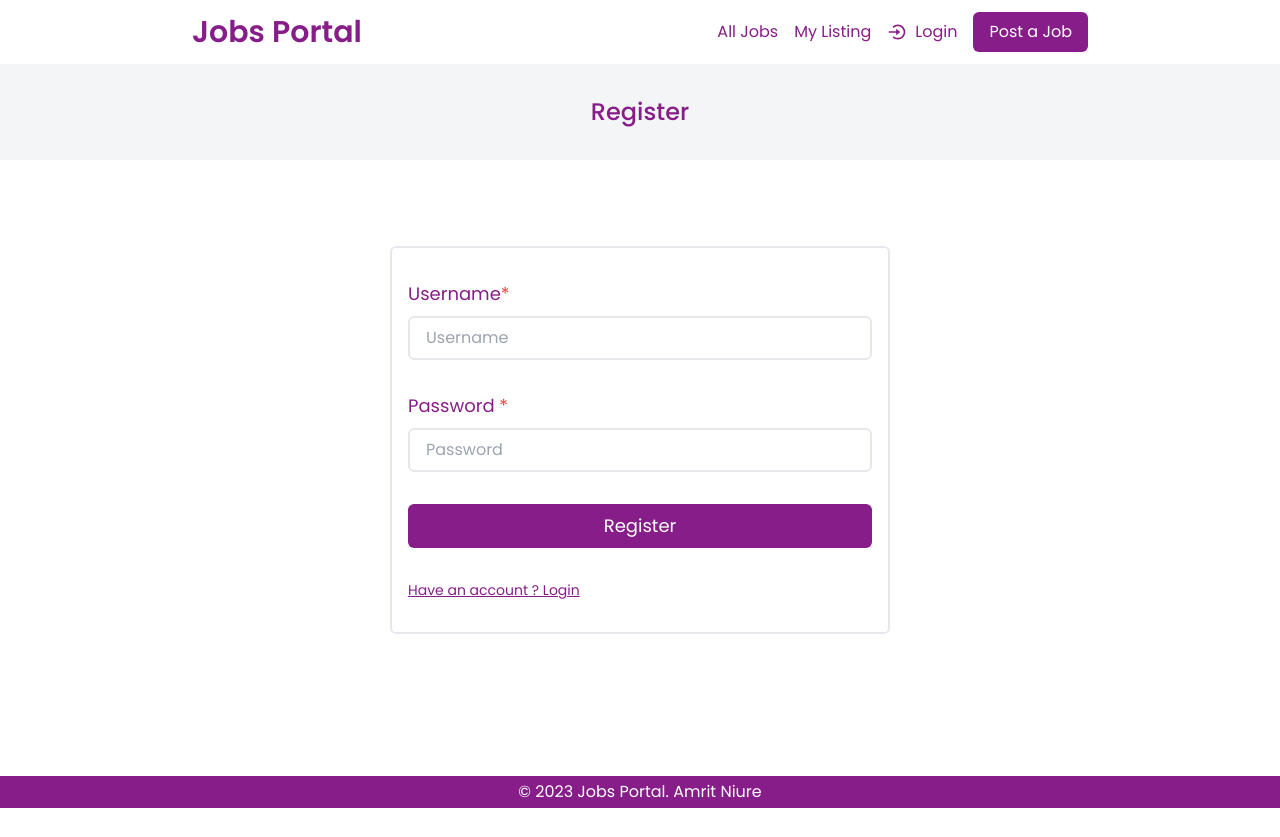
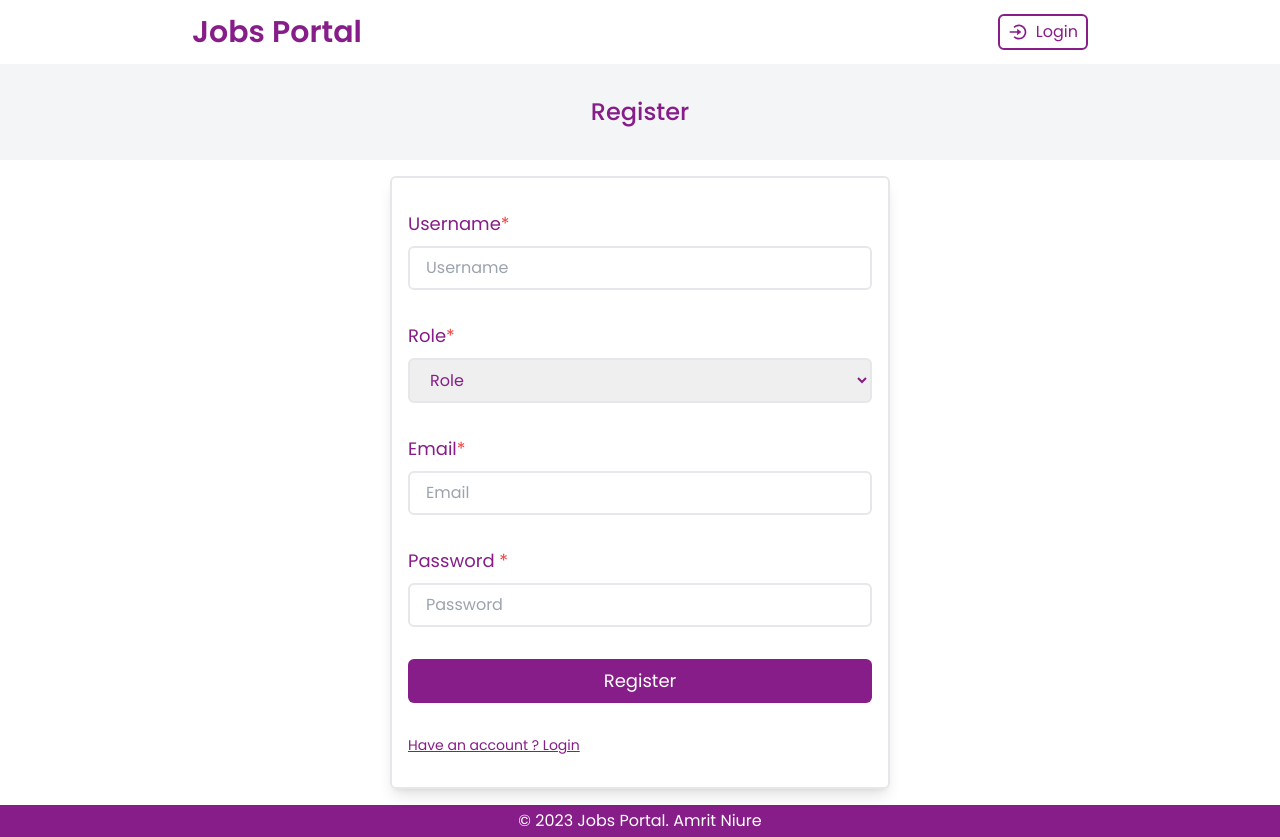
Before and after one commit to amrit-niure/Jobs-Portal, a React (Vite) app in the folder client/: page / in a window 1280 px wide. Both pictures are taken after a click on the element "Don't have an account ? Sign Up". Before the commit the page ends 808 px from the top, so only its background shows below. Built offline with nearby package versions, Linux system fonts and the light colour scheme; no server answers; a web font is replaced by a local one.

Commit message:
Minor changes

```diff
--- a/client/src/components/Form.jsx
+++ b/client/src/components/Form.jsx
@@ -7,6 +7,7 @@ import { useNavigate } from 'react-router-dom'
 import { useDispatch } from 'react-redux'
 import { setLogin } from '../state/index.js'
 const Form = () => {
+    const endpoint = import.meta.env.VITE_ENDPOINT;
     const navigate = useNavigate()
     const dispatch = useDispatch()
     const [pageType, setPageType] = useState("login")
@@ -14,18 +15,29 @@ const Form = () => {
     const isRegister = pageType === "register"
     const initialRegisterValues = {
         username: '',
+        role: '',
+        email: '',
+        password: '',
+    }
+    const initialLoginValues = {
+        username: '',
         password: '',
     }
     const registerSchema = yup.object().shape({
         username: yup.string().required('Username is a required field'),
+        role: yup.string().required('Role is a required field'),
+        email: yup.string().required('Email is a required field'),
+        password: yup.string().required('Password is a required field'),
+    })
+    const loginSchema = yup.object().shape({
+        username: yup.string().required('Username is a required field'),
         password: yup.string().required('Password is a required field'),
     })
 
-const register = async (values,onSubmitProps) => {
+    const register = async (values, onSubmitProps) => {
         try {
-        // const registered = await axios.post('http://192.168.0.8:5000/auth/register',values)
-        const registered = await axios.post('http://10.35.0.165:5000/auth/register',values)
-        if(registered.data.success){
+            const registered = await axios.post(`${endpoint}/auth/register`, values)
+            if (registered.data.success) {
                 setPageType('login')
                 onSubmitProps.resetForm()
             }
@@ -33,14 +45,13 @@ const register = async (values,onSubmitProps) => {
             console.log(error)
         }
     }
-const login = async (values,onSubmitProps) => {
+    const login = async (values, onSubmitProps) => {
         try {
-        // const loggedIn = await axios.post('http://192.168.0.8:5000/auth/login',values)
-        const loggedIn = await axios.post('http://10.35.0.165:5000/auth/login',values)
-        if(loggedIn.data.success){
+            const loggedIn = await axios.post(`${endpoint}/auth/login`, values)
+            if (loggedIn.data.success) {
                 dispatch(setLogin({
-                user : loggedIn.data.user,
-                token : loggedIn.data.token,
+                    user: loggedIn.data.user,
+                    token: loggedIn.data.token,
                 }))
                 navigate('/')
             }
@@ -51,21 +62,23 @@ const login = async (values,onSubmitProps) => {
 
 
     const handleFormSubmit = async (values, onSubmitProps) => {
-        if(isLogin) await login(values,onSubmitProps)
-        if(isRegister) await register(values,onSubmitProps)
+        if (isLogin) await login(values, onSubmitProps)
+        if (isRegister) await register(values, onSubmitProps)
     }
+
+
     return (
-        <div>
+        <div className='h-full'>
             <div
-                className='bg-light-lightBackground px-[5rem] md:px-[10rem] text-xl md:text-2xl text-center py-[2rem] font-semiBold text-light-primary'
+                className='bg-light-lightBackground px-[5rem] md:px-[10rem] text-xl md:text-2xl text-center py-[2rem] font-semiBold text-light-primary h-[6rem] '
             >
                 <h2>{isLogin ? "Login" : "Register"}</h2>
             </div>
-            <div>
+            <div className='min-h-[78vh] py-4 flex'>
                 <Formik
                     onSubmit={handleFormSubmit}
-                    initialValues={initialRegisterValues}
-                    validationSchema={registerSchema}
+                    initialValues={ isRegister ? initialRegisterValues : initialLoginValues}
+                    validationSchema={ isRegister ? registerSchema : loginSchema}
                 >
                     {({
                         values,
@@ -76,10 +89,10 @@ const login = async (values,onSubmitProps) => {
                         resetForm,
                         handleSubmit
                     }) => (
-                        <div className='w-full h-[70vh] flex items-center justify-center'>
+                        <div className='w-full flex items-center justify-center'>
 
                             <form
-                                className='w-[300px] md:w-[500px] border-2 py-[2rem] px-[1rem] rounded-md flex flex-col gap-8'
+                                className='w-[400px] md:w-[500px] border-2 py-[2rem] px-[1rem] rounded-md flex flex-col gap-8 shadow-lg'
                                 onSubmit={handleSubmit}
                             >
                                 <div
@@ -98,6 +111,53 @@ const login = async (values,onSubmitProps) => {
                                     />
                                     {touched.username && errors.username ? (<div className='text-red-500 py-[0rem] text-sm '>{errors.username} </div>) : null}
                                 </div>
+
+
+                                {isRegister && (
+                                    <>
+
+
+<div
+                    className='flex w-full flex-col gap-2'
+                  >
+                    <label htmlFor="type" className='text-lg  text-light-primary'>Role<span className="text-red-500">*</span></label>
+                    <select className='px-[1rem] focus:outline-none border-2 py-[0.5rem] rounded-md text-light-primary'
+                      value={values.role}
+                      name='role'
+                      onChange={handleChange}
+                      onBlur={handleBlur}
+                    >
+                      <option value="" disabled selected>Role</option>
+                      <option value="As an Employer">As an Employer</option>
+                      <option value="As a Job Seeker">As a Job Seeker</option>
+                    </select>
+                    {touched.role && errors.role ? (<div className='text-red-500 py-[0rem] text-sm '>{errors.role} </div>) : null}
+                  </div>
+
+                                        <div
+                                            className='flex flex-col gap-2'
+                                        >
+                                            <label htmlFor="email" className='text-lg  text-light-primary'>Email<span className="text-red-500">*</span></label>
+                                            <input
+                                                type="text"
+                                                id='email'
+                                                name='email'
+                                                value={values.email}
+                                                onChange={handleChange}
+                                                onBlur={handleBlur}
+                                                placeholder='Email'
+                                                className='px-[1rem] focus:outline-none border-2 py-[0.5rem] rounded-md text-light-primary'
+                                            />
+                                            {touched.email && errors.email ? (<div className='text-red-500 py-[0rem] text-sm '>{errors.email} </div>) : null}
+                                        </div>
+
+                                    </>
+                                )
+
+                                }
+
+
+
                                 <div
                                     className='flex flex-col gap-2'
                                 >
@@ -116,7 +176,7 @@ const login = async (values,onSubmitProps) => {
                                 </div>
                                 <button type="submit" className='w-full text-lg '><Button content={isLogin ? "Login" : "Register"} /></button>
                                 <div
-                                     onClick={()=> {
+                                    onClick={() => {
                                         setPageType(isLogin ? 'register' : 'login')
                                         resetForm()
                                     }}
--- a/client/src/components/Navbar.jsx
+++ b/client/src/components/Navbar.jsx
@@ -5,12 +5,12 @@ import { HiOutlineMenuAlt1 } from 'react-icons/hi'
 import { useNavigate } from 'react-router-dom'
 import Button from './Button'
 import { setLogout } from '../state'
-const Navbar = ({isAuth,setIsAuth}) => {
+const Navbar = ({ isAuth, setIsAuth }) => {
 
     const [mobileMenu, setMobileMenu] = React.useState(false)
     const navigate = useNavigate()
     const dispatch = useDispatch()
-    const { token,user } = useSelector((store) => store.userData)
+    const { token, user } = useSelector((store) => store.userData)
     useEffect(() => {
         if (token) {
             setIsAuth(true)
@@ -33,16 +33,18 @@ const Navbar = ({isAuth,setIsAuth}) => {
                 <div
                     className='hidden gap-4 md:flex '
                 >
-                    <div className='flex items-center gap-2 text-light-primary cursor-pointer'  onClick={() => {
+                    {token && <div className='hidden gap-4 md:flex'>
+                        <div className='flex items-center gap-2 text-light-primary cursor-pointer' onClick={() => {
                             navigate('/alljobs')
                         }}>
                             <h3>All Jobs</h3>
                         </div>
-                    <div className='flex items-center gap-2 text-light-primary cursor-pointer'  onClick={() => {
+                        <div className='flex items-center gap-2 text-light-primary cursor-pointer' onClick={() => {
                             navigate(`/listedjobs/${user._id}`)
                         }}>
                             <h3>My Listing</h3>
                         </div>
+                    </div>}
                     {isAuth ? (
 
 
@@ -57,17 +59,20 @@ const Navbar = ({isAuth,setIsAuth}) => {
                             <h4
                             >Logout</h4>
                         </div>) : (
-                        <div className='flex items-center gap-2 text-light-primary cursor-pointer'
+
+                        <div className='flex items-center gap-2 text-light-primary cursor-pointer border-2 px-2 py-1 rounded-md border-light-primary'
                             onClick={() => navigate('/')}
                         >
                             <BiLogInCircle className='text-xl' />
                             <h4
                             >Login</h4>
                         </div>
+
                     )}
+                    {token &&
                         <div onClick={() => navigate('../createjob')}>
                             <Button content={"Post a Job"} />
-                    </div>
+                        </div>}
                 </div>
                 {/* Mobile nav */}
                 <div
@@ -80,10 +85,28 @@ const Navbar = ({isAuth,setIsAuth}) => {
                     <div
                         className='absolute right-[5rem] top-[50px] bg-light-tertiary p-[1rem] rounded-md'
                     >
+
                         <div
                             className='flex flex-col gap-4'
                         >
-                            {isAuth ? (<div className='flex items-center gap-2 text-light-primary cursor-pointer'>
+                            {isAuth && <div className='gap-4 flex flex-col'>
+                                <div className='flex items-center gap-2 text-light-primary cursor-pointer' onClick={() => {
+                                    navigate('/alljobs')
+                                    setMobileMenu(false)
+                                }}>
+                                    <h3>All Jobs</h3>
+                                </div>
+                                <div className='flex items-center gap-2 text-light-primary cursor-pointer' onClick={() => {
+                                    navigate(`/listedjobs/${user._id}`)
+                                    setMobileMenu(false)
+
+                                }}>
+                                    <h3>My Listing</h3>
+                                </div>
+                            </div>}
+                            {isAuth ? (
+
+                                <div className='flex items-center gap-2 text-light-primary cursor-pointer'>
                                     <BiLogInCircle className='text-xl' />
                                     <h4
                                         onClick={() => {
@@ -104,6 +127,7 @@ const Navbar = ({isAuth,setIsAuth}) => {
                                     >Login</h4>
                                 </div>
                             )}
+                            {isAuth &&
                             <div
                                 onClick={() => {
                                     setMobileMenu(false)
@@ -112,6 +136,7 @@ const Navbar = ({isAuth,setIsAuth}) => {
                             >
                                 <Button content={"Post a Job"} />
                             </div>
+                            }
                         </div>
                     </div>
                 }
--- a/client/src/scenes/CreateJob/CreateJob.jsx
+++ b/client/src/scenes/CreateJob/CreateJob.jsx
@@ -9,6 +9,7 @@ import { useParams } from 'react-router-dom';
 import { useNavigate } from 'react-router-dom';
 import JoditEditor, { Jodit } from 'jodit-react'
 const CreateJob = () => {
+  const endpoint = import.meta.env.VITE_ENDPOINT;
   const navigate = useNavigate()
   const { id } = useParams();
   console.log(id)
@@ -83,17 +84,15 @@ const CreateJob = () => {
   const createJob = async (values,onSubmitProps) => {
     try {
       console.log(values)
-      // const create = await axios.post('http://192.168.0.8:5000/createjob', values)
-      const create = await axios.post('http://10.35.0.165:5000/createjob', values)
+      const create = await axios.post(`${endpoint}/createjob`, values)
       if (create.data.success) {
         alert("Job Posted Sucessfully.")
-        // const response = await axios.get('http://192.168.0.8:5000/alljobs')
-        const response = await axios.get('http://10.35.0.165:5000/alljobs')
+        const response = await axios.get(`${endpoint}/alljobs`)
         if (response.data.success) {
           dispatch(setJobs({ allJobs: response.data.allJobs }))
         }
         onSubmitProps.resetForm()
-
+        navigate(`/listedjobs/${user._id}`)
       }
     } catch (error) {
       console.log(error)
@@ -102,17 +101,15 @@ const CreateJob = () => {
   const updatedJob = async (values,onSubmitProps) => {
     try {
       console.log(values)
-      // const create = await axios.post('http://192.168.0.8:5000/createjob', values)
-      const create = await axios.put(`http://10.35.0.165:5000/update/${updateJob._id}`, values)
+      const create = await axios.put(`${endpoint}/update/${updateJob._id}`, values)
       if (create.data.success) {
         alert("Job updated Sucessfully.")
-        // const response = await axios.get('http://192.168.0.8:5000/alljobs')
-        const response = await axios.get('http://10.35.0.165:5000/alljobs')
+        const response = await axios.get(`${endpoint}/alljobs`)
         if (response.data.success) {
           dispatch(setJobs({ allJobs: response.data.allJobs }))
         }
         onSubmitProps.resetForm()
-navigate(`/listedjobs/${updateJob.jobCreator}`)
+navigate(`/listedjobs/${user._id}`)
       }
     } catch (error) {
       console.log(error)
--- a/client/src/scenes/Listed Jobs/ListedJobs.jsx
+++ b/client/src/scenes/Listed Jobs/ListedJobs.jsx
@@ -9,6 +9,7 @@ import { useNavigate } from 'react-router-dom';
 import { useDispatch } from 'react-redux'
 import { useSelector } from 'react-redux'
 const ListedJobs = () => {
+  const endpoint = import.meta.env.VITE_ENDPOINT;
   const navigate = useNavigate()
   const dispatch = useDispatch()
   const [row, setRow] = useState([])
@@ -18,9 +19,7 @@ const ListedJobs = () => {
   useEffect(() => {
     const fetchData = async () => {
       try {
-
-        // const response = await axios.get(`http://192.168.0.8:5000/listedjobs/${user._id}`)
-        const response = await axios.get(`http://10.35.0.165:5000/listedjobs/${user._id}`)
+        const response = await axios.get(`${endpoint}/listedjobs/${user._id}`)
         setRow(response.data.myListing)
         setLoading(false);
       } catch (err) {
@@ -37,15 +36,17 @@ const ListedJobs = () => {
   }
   console.log(row)
   const handelDelete = async (id) => {
-//  const deleted = await axios.delete(`http://localhost:5000/delete/${id}`)
- const deleted = await axios.delete(`http://10.35.0.165:5000/delete/${id}`)
+    // const deleted = await axios.delete(`http://192.168.0.8:5000/delete/${id}`)
+    //  const deleted = await axios.delete(`http://10.35.0.165:5000/delete/${id}`)
+    // const response = await axios.get(`http://localhost:5000/listedjobs/${user._id}`)
+     const deleted = await axios.delete(`${endpoint}/delete/${id}`)
 
   }
 
   return (
     <div className="text-light-primary">
       <div className="bg-light-lightBackground text-xl md:text-2xl text-center py-[1rem] font-semiBold">
-        <h2>Listed Jobs</h2>
+        <h2>My Listings</h2>
       </div>
 
       <div className="w-full flex items-center justify-center p-4 lg:p-8 text-light-primary">
@@ -108,5 +109,5 @@ const handelDelete = async (id) => {
   );
 };
 
-{/* <Table  /> */}
+{/* <Table  /> */ }
 export default ListedJobs;
--- a/client/src/scenes/Listed Jobs/Table.jsx
+++ b/client/src/scenes/Listed Jobs/Table.jsx
@@ -36,13 +36,14 @@ const columns = [
 
 
 export default function Table() {
+  const endpoint = import.meta.env.VITE_ENDPOINT;
   const [row, setRow] = useState([])
   const [loading, setLoading] = useState(true); // Add loading state
   useEffect(()=>{
     const fetchData = async ()=>{
       try {
         const userID = '64aa1e7fe484184213d14610'
-        const response = await axios.get(`http://192.168.0.8:5000/listedjobs/${userID}`)
+        const response = await axios.get(`${endpoint}/listedjobs/${userID}`)
         setRow(response.data.myListing)
         setLoading(false);
       } catch (err) {
--- a/client/src/scenes/MyJobList/MyJobList.jsx
+++ b/client/src/scenes/MyJobList/MyJobList.jsx
@@ -6,11 +6,12 @@ import { setJobs } from '../../state'
 import axios from 'axios'
 
 const MyJobList = () => {
+  const endpoint = import.meta.env.VITE_ENDPOINT;
   const dispatch = useDispatch()
  useEffect(()=>{
 const fetchJobs = async() =>{
-  // const response = await axios.get('http://192.168.0.8:5000/alljobs')
-  const response = await axios.get('http://10.35.0.165:5000/alljobs')
+
+  const response = await axios.get(`${endpoint}/alljobs`)
   if(response.data.success){
     dispatch(setJobs({allJobs : response.data.allJobs}))
   }
--- a/client/src/scenes/homePage/Homepage.jsx
+++ b/client/src/scenes/homePage/Homepage.jsx
@@ -8,12 +8,12 @@ import { useDispatch } from 'react-redux'
 import { setJobs } from '../../state'
 import { useNavigate } from 'react-router-dom'
 const Homepage = () => {
+  const endpoint = import.meta.env.VITE_ENDPOINT;
   const dispatch = useDispatch()
   const navigate = useNavigate()
   useEffect(()=>{
 const fetchJobs = async() =>{
-  // const response = await axios.get('http://192.168.0.8:5000/alljobs')
-  const response = await axios.get('http://10.35.0.165:5000/alljobs')
+  const response = await axios.get(`${endpoint}/alljobs`)
   if(response.data.success){
     dispatch(setJobs({allJobs : response.data.allJobs}))
   }
--- a/client/src/scenes/login/Login.jsx
+++ b/client/src/scenes/login/Login.jsx
@@ -4,8 +4,7 @@ import Form from '../../components/Form'
 const Login = () => {
   return (
     <div>
-
-      <div className='h-[89vh]'>
+      <div className='min-h-[88vh]  '>
       <Form />
       </div>
     </div>
```
Lines whose indentation alone changed are shown as unchanged.
